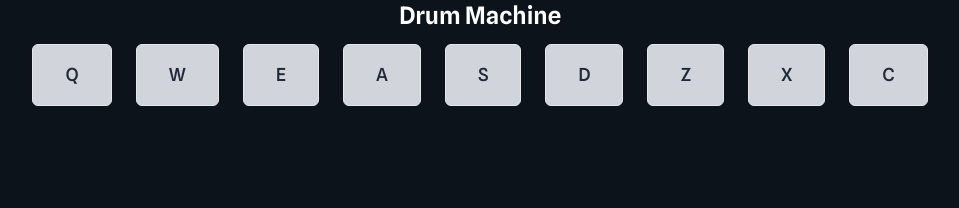
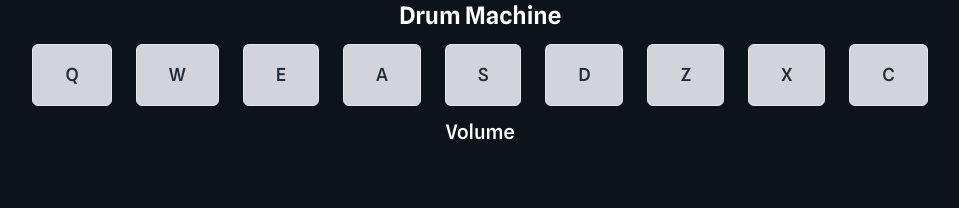
Before and after one commit to gift56/Drum-machine, a React (Vite) app: page / in a window 1280 px wide. Shown: the top 208 px of the page, without its empty margins (160-1119 px from the left). Built offline with nearby package versions, Linux system fonts and the light colour scheme.

Commit message:
working on volume

```diff
--- a/src/App.tsx
+++ b/src/App.tsx
@@ -17,6 +17,7 @@ const App = () => {
             active={active}
           />
         ))}
+        <h4 className="text-xl font-medium">Volume</h4>
       </div>
     </main>
   );
--- /dev/null
+++ b/src/components/Volume.tsx
@@ -0,0 +1,9 @@
+
+
+const Volume = () => {
+  return (
+    <div>Volume</div>
+  )
+}
+
+export default Volume
```
